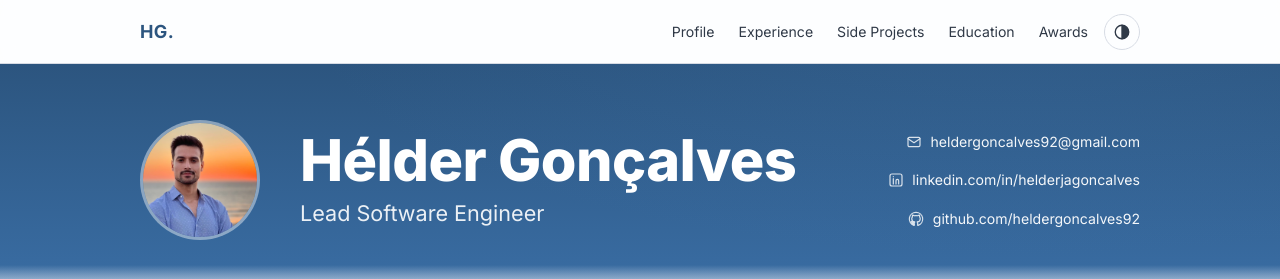
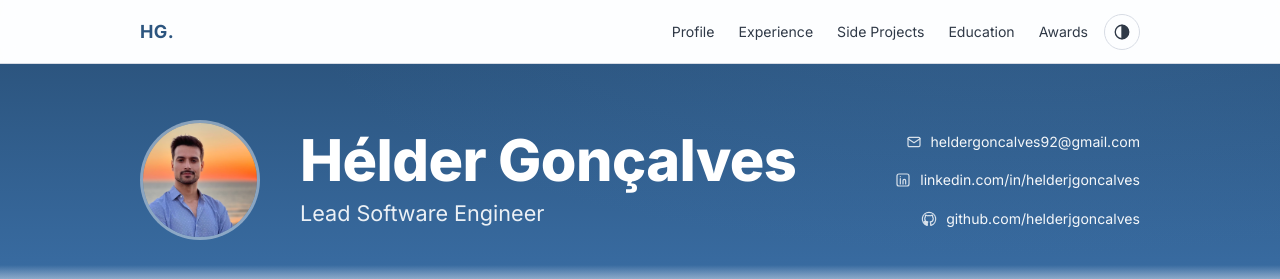
Before and after one commit to heldergoncalves92/heldergoncalves92.github.io, a React (Vite) app: page / in a window 1280 px wide. Shown: the top 279 px of the page. Built offline with nearby package versions, Linux system fonts and the light colour scheme.

Commit message:
chore: rename GitHub + LinkedIn handles to helderjgoncalves

```diff
--- a/index.html
+++ b/index.html
@@ -21,7 +21,7 @@
     <link rel="icon" type="image/svg+xml" href="/favicon.svg" />
     <meta name="viewport" content="width=device-width, initial-scale=1.0" />
     <meta name="theme-color" content="#3a6ea5" />
-    <link rel="canonical" href="https://heldergoncalves92.github.io/" />
+    <link rel="canonical" href="https://helderjgoncalves.github.io/" />
     <meta name="description" content="Lead Software Engineer at OutSystems with 10+ years building developer tools, integrating Generative AI, and architecting cloud-native React/AWS systems." />
     <meta name="author" content="Hélder Gonçalves" />
     <!--
@@ -36,28 +36,28 @@
       Mastodon (profile verification), and IndieWeb tooling. They assert that
       this page and the linked profiles represent the same person.
     -->
-    <link rel="me" href="https://github.com/heldergoncalves92" />
-    <link rel="me" href="https://www.linkedin.com/in/helderjagoncalves" />
+    <link rel="me" href="https://github.com/helderjgoncalves" />
+    <link rel="me" href="https://www.linkedin.com/in/helderjgoncalves" />
 
     <!-- Open Graph (LinkedIn, Slack, Facebook, etc.) -->
     <meta property="og:type" content="profile" />
-    <meta property="og:url" content="https://heldergoncalves92.github.io/" />
+    <meta property="og:url" content="https://helderjgoncalves.github.io/" />
     <meta property="og:title" content="Hélder Gonçalves — Lead Software Engineer" />
     <meta property="og:description" content="Lead Software Engineer at OutSystems with 10+ years building developer tools, integrating Generative AI, and architecting cloud-native React/AWS systems." />
-    <meta property="og:image" content="https://heldergoncalves92.github.io/portrait.jpg" />
+    <meta property="og:image" content="https://helderjgoncalves.github.io/portrait.jpg" />
     <meta property="og:image:width" content="595" />
     <meta property="og:image:height" content="600" />
     <meta property="og:image:alt" content="Portrait photo of Hélder Gonçalves" />
     <meta property="og:locale" content="en_GB" />
     <meta property="profile:first_name" content="Hélder" />
     <meta property="profile:last_name" content="Gonçalves" />
-    <meta property="profile:username" content="heldergoncalves92" />
+    <meta property="profile:username" content="helderjgoncalves" />
 
     <!-- Twitter / X -->
     <meta name="twitter:card" content="summary" />
     <meta name="twitter:title" content="Hélder Gonçalves — Lead Software Engineer" />
     <meta name="twitter:description" content="Lead Software Engineer at OutSystems with 10+ years building developer tools, integrating Generative AI, and architecting cloud-native React/AWS systems." />
-    <meta name="twitter:image" content="https://heldergoncalves92.github.io/portrait.jpg" />
+    <meta name="twitter:image" content="https://helderjgoncalves.github.io/portrait.jpg" />
     <meta name="twitter:image:alt" content="Portrait photo of Hélder Gonçalves" />
 
     <title>Hélder Gonçalves — Lead Software Engineer | Developer Tools & GenAI</title>
@@ -73,7 +73,7 @@
       {
         "@context": "https://schema.org",
         "@type": "ProfilePage",
-        "url": "https://heldergoncalves92.github.io/",
+        "url": "https://helderjgoncalves.github.io/",
         "name": "Hélder Gonçalves — Lead Software Engineer",
         "mainEntity": {
           "@type": "Person",
@@ -82,12 +82,12 @@
           "familyName": "Gonçalves",
           "jobTitle": "Lead Software Engineer",
           "description": "Lead Software Engineer at OutSystems with 10+ years building developer tools, integrating Generative AI, and architecting cloud-native React/AWS systems.",
-          "url": "https://heldergoncalves92.github.io/",
-          "image": "https://heldergoncalves92.github.io/portrait.jpg",
+          "url": "https://helderjgoncalves.github.io/",
+          "image": "https://helderjgoncalves.github.io/portrait.jpg",
           "email": "mailto:heldergoncalves92@gmail.com",
           "sameAs": [
-            "https://www.linkedin.com/in/helderjagoncalves",
-            "https://github.com/heldergoncalves92"
+            "https://www.linkedin.com/in/helderjgoncalves",
+            "https://github.com/helderjgoncalves"
           ],
           "worksFor": {
             "@type": "Organization",
--- a/src/App.tsx
+++ b/src/App.tsx
@@ -31,11 +31,11 @@ export default function App() {
         <div className="container">
           <p>
             © {new Date().getFullYear()} {cv.profile.name} ·{' '}
-            <a href="https://github.com/heldergoncalves92" target="_blank" rel="noopener noreferrer">
+            <a href="https://github.com/helderjgoncalves" target="_blank" rel="noopener noreferrer">
               GitHub
             </a>{' '}
             ·{' '}
-            <a href="https://linkedin.com/in/helderjagoncalves" target="_blank" rel="noopener noreferrer">
+            <a href="https://linkedin.com/in/helderjgoncalves" target="_blank" rel="noopener noreferrer">
               LinkedIn
             </a>
           </p>
--- a/src/data/cv.ts
+++ b/src/data/cv.ts
@@ -12,8 +12,8 @@ export const cv: CvData = {
     ],
     contacts: [
       { label: 'heldergoncalves92@gmail.com', href: 'mailto:heldergoncalves92@gmail.com', icon: 'email' },
-      { label: 'linkedin.com/in/helderjagoncalves', href: 'https://linkedin.com/in/helderjagoncalves', icon: 'linkedin' },
-      { label: 'github.com/heldergoncalves92', href: 'https://github.com/heldergoncalves92', icon: 'github' },
+      { label: 'linkedin.com/in/helderjgoncalves', href: 'https://linkedin.com/in/helderjgoncalves', icon: 'linkedin' },
+      { label: 'github.com/helderjgoncalves', href: 'https://github.com/helderjgoncalves', icon: 'github' },
     ],
   },
 
```
Also changed, not shown: public/robots.txt, 2 other files (tests, documents, lock files or other folders).
